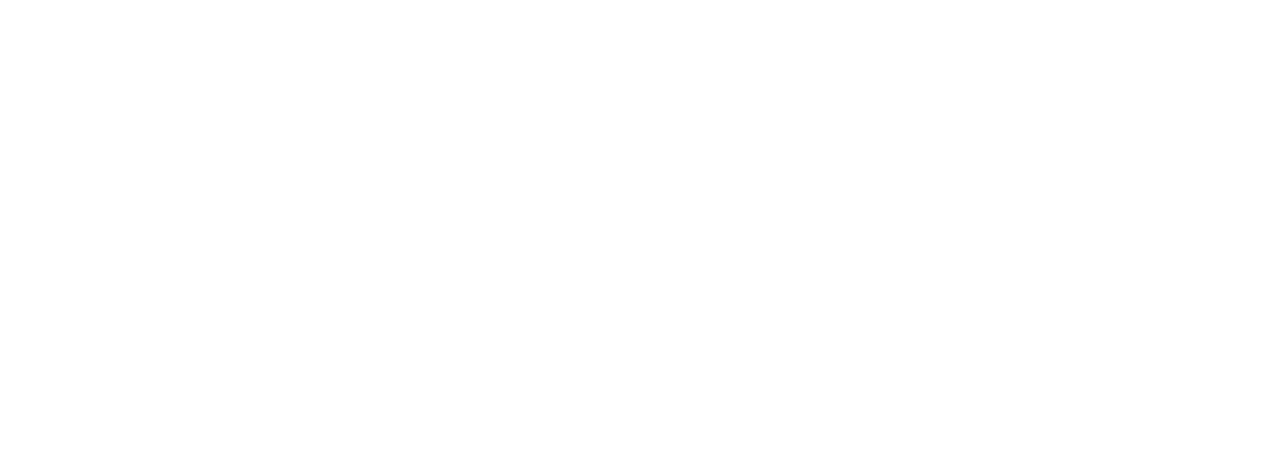
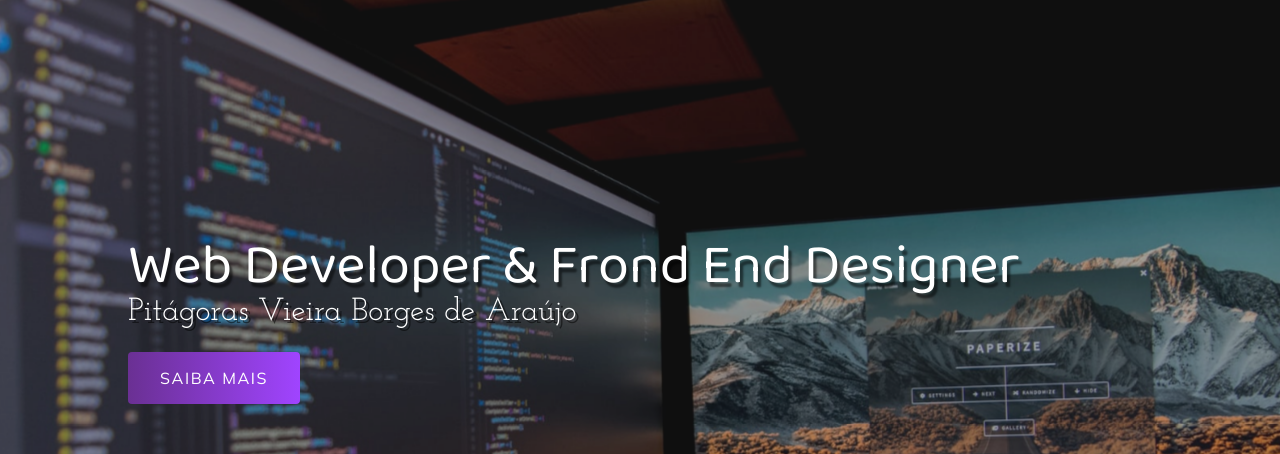
Before and after one commit to PitagorasVieira/DesenvolvimentoHtml5Css3, a plain HTML site: page index.html in a window 1280 px wide. Shown: the top 454 px of the page. Drawn offline with Linux system fonts and the light colour scheme.

Commit message:
:package: header

```diff
--- /dev/null
+++ b/css/reset.css
@@ -0,0 +1,48 @@
+/* http://meyerweb.com/eric/tools/css/reset/
+   v2.0 | 20110126
+   License: none (public domain)
+*/
+
+html, body, div, span, applet, object, iframe,
+h1, h2, h3, h4, h5, h6, p, blockquote, pre,
+a, abbr, acronym, address, big, cite, code,
+del, dfn, em, img, ins, kbd, q, s, samp,
+small, strike, strong, sub, sup, tt, var,
+b, u, i, center,
+dl, dt, dd, ol, ul, li,
+fieldset, form, label, legend,
+table, caption, tbody, tfoot, thead, tr, th, td,
+article, aside, canvas, details, embed,
+figure, figcaption, footer, header, hgroup,
+menu, nav, output, ruby, section, summary,
+time, mark, audio, video {
+	margin: 0;
+	padding: 0;
+	border: 0;
+	font-size: 100%;
+	font: inherit;
+	vertical-align: baseline;
+}
+/* HTML5 display-role reset for older browsers */
+article, aside, details, figcaption, figure,
+footer, header, hgroup, menu, nav, section {
+	display: block;
+}
+body {
+	line-height: 1;
+}
+ol, ul {
+	list-style: none;
+}
+blockquote, q {
+	quotes: none;
+}
+blockquote:before, blockquote:after,
+q:before, q:after {
+	content: '';
+	content: none;
+}
+table {
+	border-collapse: collapse;
+	border-spacing: 0;
+}
--- /dev/null
+++ b/css/style.css
@@ -0,0 +1,106 @@
+@import url('https://fonts.googleapis.com/css2?family=Baloo+Da+2:wght@400;500;600;700&family=Josefin+Slab:ital,wght@0,300;0,400;0,600;0,700;1,300;1,400;1,600&family=Mulish:ital,wght@0,200;0,300;0,400;0,500;1,200;1,300;1,400&display=swap');
+
+@import url('https://cdnjs.cloudflare.com/ajax/libs/font-awesome/5.14.0/css/all.min.css');
+
+
+*{
+
+}
+
+:root{
+    --font-primary: "Baloo Da 2", serif;
+    --font-secondary: "Josefin Slab", serif;
+    --font-action: "Mulish", serif;
+}
+
+header {
+    width: 100%;
+    height: 100vh;
+    overflow: hidden;
+    position: relative;
+}
+
+.img-wrapper {
+    width: 100%;
+    height: 100%;
+    overflow: hidden;
+    background-color: rgba(0, 0, 0, .8);
+
+}
+
+.img-wrapper img {
+    width: 100%;
+    height: 100%;
+    object-fit: cover;
+    opacity: 0.7;
+    animation: zoom 25s;
+}
+
+.banner {
+    position: absolute;
+    top: 30%;
+    left: 10%;
+
+}
+
+.banner h1 {
+    font-size: 3.5rem;
+    color: #ffffff;
+    font-family: var(--font-primary);
+    font-weight: 200;
+    text-shadow: 0.2rem 0.3rem 2px rgba(0, 0, 0, 0.5);
+    margin-bottom: 0rem;
+    animation: moveBanner 1s 0.5s forwards;
+    opacity: 0;
+}
+
+.banner p {
+    font-size: 2rem;
+    color: #ffffff;
+    font-family: var(--font-secondary);
+    text-shadow: 0.2rem 0.2rem rgba(0, 0, 0, 0.5);
+    margin-bottom: 1.5rem;
+    animation: moveBanner 1s 0.7s forwards;
+    opacity: 0;
+}
+
+.banner button {
+    font-family: var(--font-action);
+    padding: 1rem 2rem;
+    font-size: 1rem;
+    letter-spacing: 0.1rem;
+    color: #fff;
+    cursor: pointer;
+    background: #6a3093;
+    background: -webkit-linear-gradient(to right, #6a3093, #a044ff);
+    background: linear-gradient(to right, #6a3093, #a044ff);
+    border: none;
+    border-radius: 4px;
+    text-transform: uppercase;
+    animation: moveBanner 1s 0.9s forwards;
+    opacity: 0;
+}
+
+.banner button:hover {
+    opacity: 0.9;
+}
+
+@keyframes zoom {
+    0%{
+        transform: scale(1.3);
+    }
+    100%{
+        transform: scale(1);
+    }
+}
+
+@keyframes moveBanner {
+    0%{
+        transform: translateY(10rem) rotateY(-45deg);
+
+    }
+    100%{
+        transform: translateY(0) rotateY(0);
+        opacity: 1;
+    }
+}
--- a/index.html
+++ b/index.html
@@ -4,7 +4,8 @@
     <meta charset="UTF-8">
     <meta name="viewport" content="width=device-width, initial-scale=1.0">
     <title>Portfólio</title>
-    <link rel="stylesheet" href="style.css">
+    <link rel="stylesheet" href="css/reset.css">
+    <link rel="stylesheet" href="css/style.css">
     <link rel="apple-touch-icon" sizes="180x180" href="images/apple-touch-icon.png">
     <link rel="icon" type="image/png" sizes="32x32" href="images/favicon-32x32.png">
     <link rel="icon" type="image/png" sizes="16x16" href="images/favicon-16x16.png">
@@ -12,5 +13,18 @@
 </head>
 <body>
 
+    <div class="container">
+        <header>
+            <div class="img-wrapper">
+                <img src="images/bg.jpg" alt="" />
+            </div>
+            <div class="banner">
+                <h1>Web Developer & Frond End Designer</h1>
+                <p>Pitágoras Vieira Borges de Araújo</p>
+                <button>Saiba mais</button>
+            </div>
+        </header>
+    </div>
+
 </body>
 </html>
--- a/style.css
+++ /dev/null
@@ -1,3 +0,0 @@
-@import url('https://fonts.googleapis.com/css2?family=Baloo+Da+2:wght@400;500;600;700&family=Josefin+Slab:ital,wght@0,300;0,400;0,600;0,700;1,300;1,400;1,600&family=Mulish:ital,wght@0,200;0,300;0,400;0,500;1,200;1,300;1,400&display=swap');
-
-@import url('https://cdnjs.cloudflare.com/ajax/libs/font-awesome/5.14.0/css/all.min.css');
```
Also changed, not shown: images/bg.jpg (added), 1 other file.
